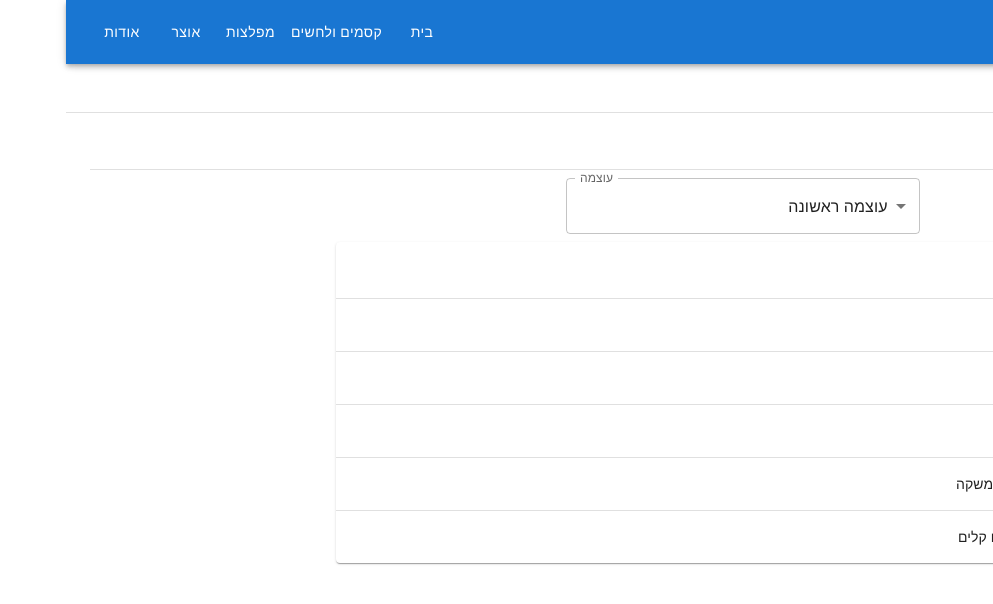
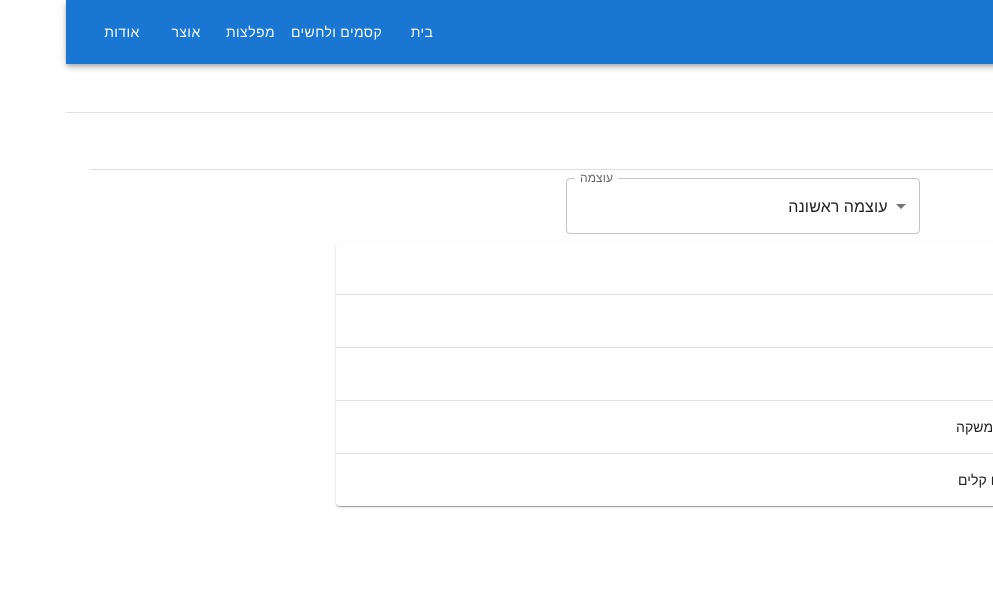
Before and after one commit to itaiag/swordsAndWizardry, a React (Create React App) app: page /magics in a window 1280 px wide. Shown: the top 604 px of the page, without its empty margins (287-1280 px from the left). Built offline with nearby package versions, Linux system fonts and the light colour scheme.

Commit message:
Remove the header from the table

```diff
--- a/src/Components/Magic/MagicTable/MagicTable.tsx
+++ b/src/Components/Magic/MagicTable/MagicTable.tsx
@@ -20,11 +20,6 @@ export default function MagicTable({ magics }: { magics: string[] }) {
   return (
     <TableContainer component={Paper}>
       <Table sx={{ minWidth: 100 }} aria-label="simple table">
-        <TableHead>
-          <TableRow>
-            <TableCell align='right'>שם</TableCell>
-          </TableRow>
-        </TableHead>
         <TableBody>
           {magics.map((magic) => (
             <TableRow
```
